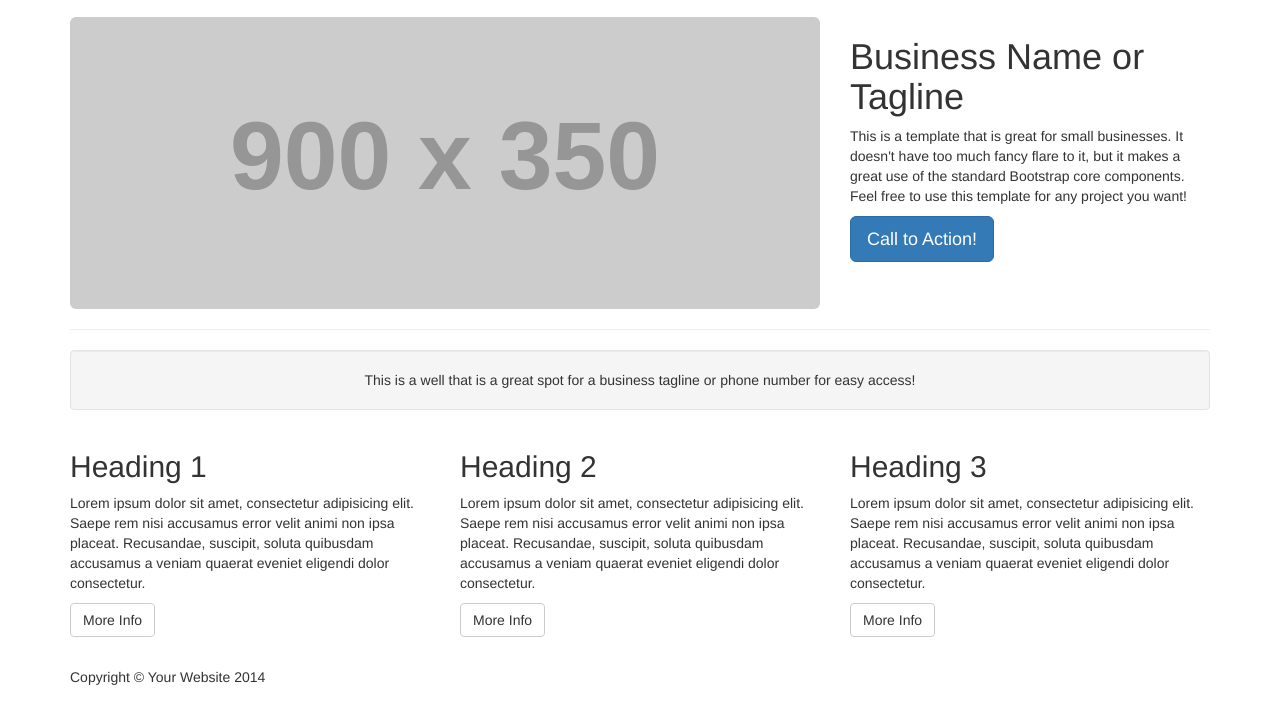
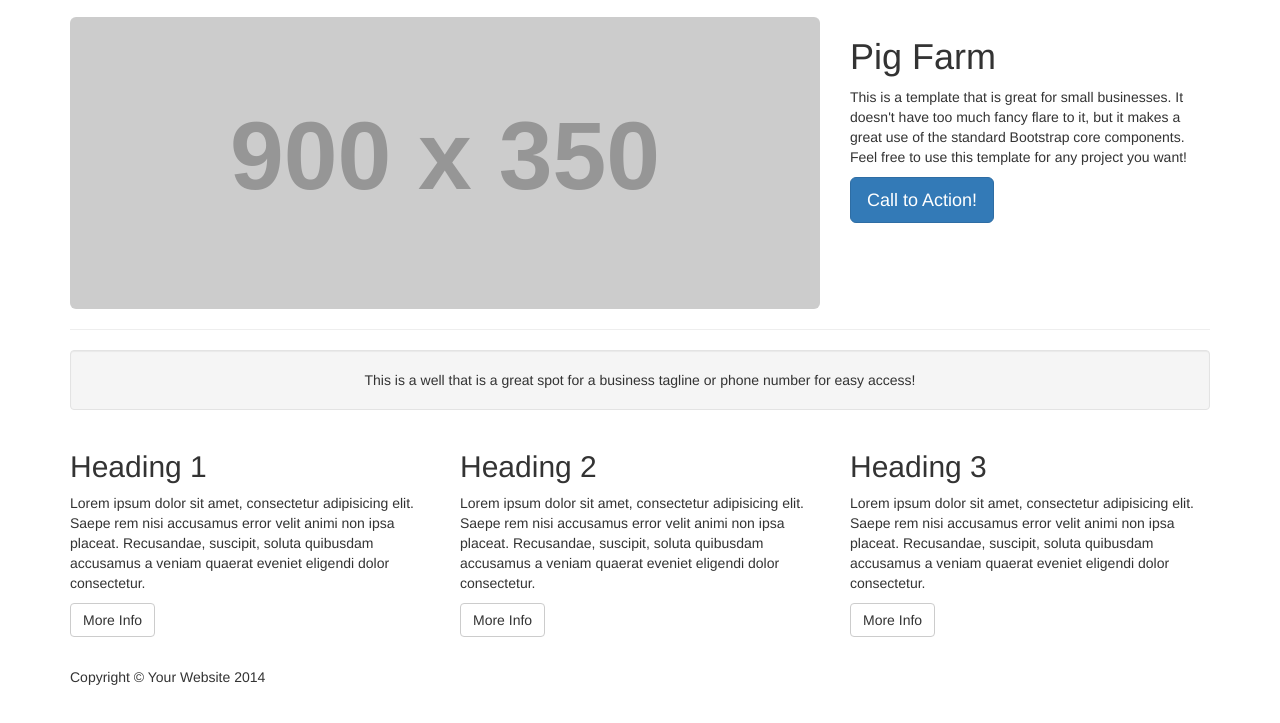
Before and after one commit to middlepig-gh/test-1, a plain HTML site: page smb/index.html in a window 1280 px wide. Shown: the part 83-806 px from the top of the page. Drawn offline with Linux system fonts and the light colour scheme; placeholder pictures from the web are drawn by us.

Commit message:
Update index.html

```diff
--- a/smb/index.html
+++ b/smb/index.html
@@ -72,7 +72,7 @@
             </div>
             <!-- /.col-md-8 -->
             <div class="col-md-4">
-                <h1>Business Name or Tagline</h1>
+                <h1>Pig Farm</h1>
                 <p>This is a template that is great for small businesses. It doesn't have too much fancy flare to it, but it makes a great use of the standard Bootstrap core components. Feel free to use this template for any project you want!</p>
                 <a class="btn btn-primary btn-lg" href="#">Call to Action!</a>
             </div>
```
